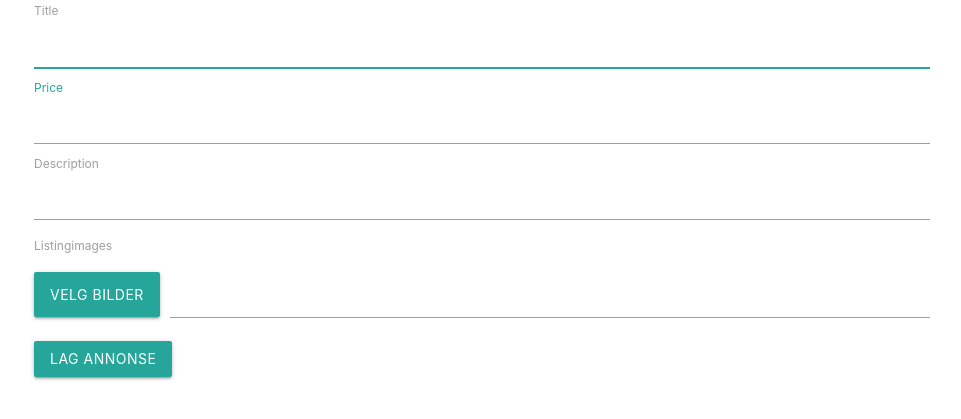
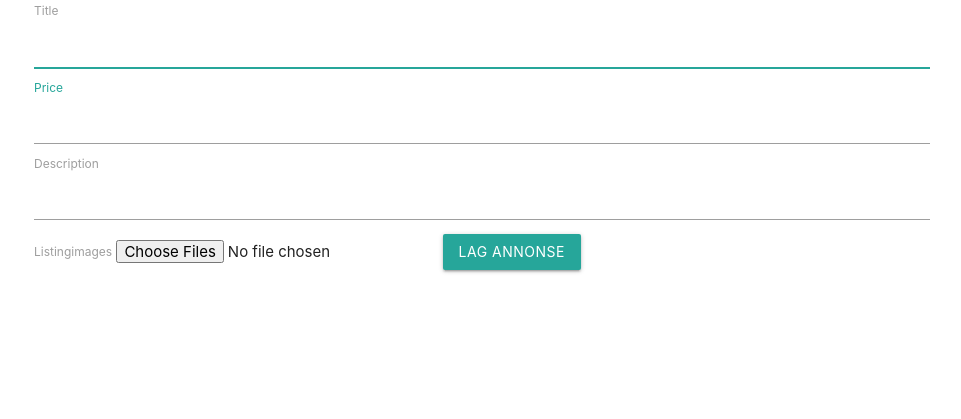
Before and after one commit to FredrikAugust/leiestedet, a Rails app: page /listing/new in a window 1280 px wide. Shown: the part 201-620 px from the top of the page, without its empty margins (158-1119 px from the left). Run offline with Rails 7, Linux system fonts and the light colour scheme; a user stored in the database is signed in; style sheets or scripts are compiled from the project's sources; parts of the project's set-up code (start-up, migrations or seed data) failed here and were passed over; some libraries are stand-ins or nearby versions.

Commit message:
fix uploading of images and delete when post is deleted

```diff
--- a/app/controllers/listing_controller.rb
+++ b/app/controllers/listing_controller.rb
@@ -28,6 +28,8 @@ class ListingController < ApplicationController
     end
 
     if listing.user == current_user
+      listing.remove_listingimages!
+      listing.save
       listing.delete
       return redirect_to listing_index_path, notice: 'Annonsen ble slettet'
     else
@@ -78,6 +80,7 @@ class ListingController < ApplicationController
   private
 
   def listing_params
-    params.require(:listing).permit(:title, :description, :price, {listingimages: []})
+    params.require(:listing).permit(:title, :description, :price,
+                                    {listingimages: []})
   end
 end
--- a/app/views/listing/new.html.erb
+++ b/app/views/listing/new.html.erb
@@ -16,15 +16,7 @@
   <%= f.text_area :description, class: 'materialize-textarea' %>
 
   <%= f.label :listingimages %>
-  <div class="file-field input-field">
-    <div class="btn">
-      <span>Velg bilder</span>
-      <input placeholder='Velg én eller fler bilder' type="file" multiple name='listing[listingimages][]' id='listing_listingimages'>
-    </div>
-    <div class="file-path-wrapper">
-      <input class="file-path validate" type="text">
-    </div>
-  </div>
+  <%= f.file_field :listingimages, multiple: true %>
 
   <%= f.submit 'Lag annonse', class: 'btn' %>
 <% end %>
```
